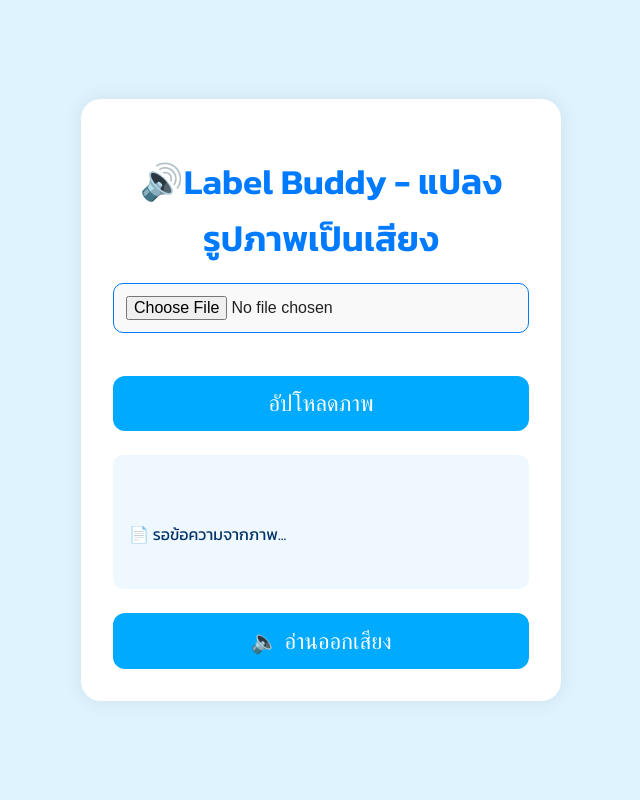
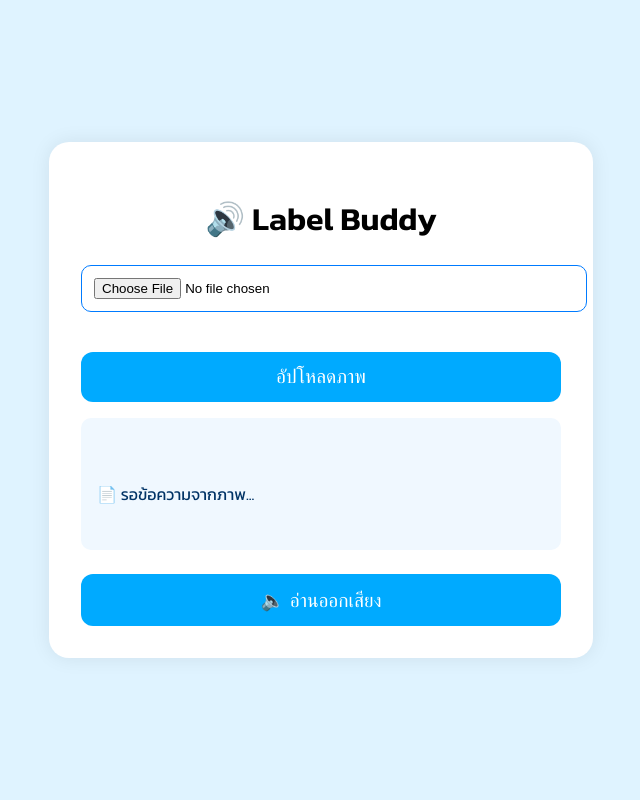
Before and after one commit to Tanadol-21/Label-Buddy, a Flask app: page / in a window 1280 px wide. Shown: the whole page, without its empty margins (319-959 px from the left). Run offline with Flask 3, Linux system fonts and the light colour scheme.

Commit message:
Update index.html

```diff
--- a/templates/index.html
+++ b/templates/index.html
@@ -6,17 +6,12 @@
   <title>Label Buddy - แปลงรูปภาพเป็นเสียง</title>
   <link href="https://fonts.googleapis.com/css2?family=Kanit:wght@400;600&display=swap" rel="stylesheet">
   <style>
-    * { box-sizing: border-box; }
     body {
       font-family: 'Kanit', sans-serif;
       background-color: #dff3ff;
       margin: 0; padding: 0;
-      display: flex;
-      justify-content: center;
-      align-items: center;
+      display: flex; justify-content: center; align-items: center;
       min-height: 100vh;
-      line-height: 1.6;
-      color: #222;
     }
     .card {
       background-color: white;
@@ -27,40 +22,26 @@
       max-width: 480px;
       text-align: center;
     }
-    h1 {
-      font-size: 2rem;
-      color: #007bff;
-      margin-bottom: 1rem;
-      font-weight: 600;
-    }
-    p {
-      font-size: 1.15rem;
-      margin-bottom: 1.8rem;
-      color: #444;
-    }
     input[type="file"] {
-      font-size: 1rem;
       padding: 0.75rem;
       border-radius: 10px;
       border: 1.5px solid #007bff;
-      background-color: #f9f9f9;
       width: 100%;
-      margin-bottom: 1.2rem;
+      margin-bottom: 1rem;
     }
     #textOutput {
       font-size: 1rem;
       background-color: #f0f8ff;
       padding: 1rem;
       border-radius: 10px;
-      color: #003366;
       white-space: pre-line;
-      line-height: 1.6;
+      text-align: left;
       min-height: 100px;
-      text-align: left;
+      margin-top: 1rem;
     }
     button {
       margin-top: 1.5rem;
-      padding: 0.9rem 1.5rem;
+      padding: 0.9rem;
       font-size: 1.2rem;
       background-color: #00aaff;
       color: white;
@@ -68,60 +49,57 @@
       border-radius: 12px;
       cursor: pointer;
       width: 100%;
-      transition: background-color 0.3s ease;
     }
     button:hover {
       background-color: #007acc;
-    }
-    @media (min-width: 768px) {
-      h1 { font-size: 2.2rem; }
-      p { font-size: 1.3rem; }
-      button { font-size: 1.4rem; }
     }
   </style>
 </head>
 <body>
   <div class="card">
-    <h1>🔊Label Buddy - แปลงรูปภาพเป็นเสียง</h1>
-    <form method="POST" enctype="multipart/form-data" style="margin-bottom:24px;">
-      <input type="file" name="image" accept="image/*" id="imageInput" required>
+    <h1>🔊 Label Buddy</h1>
+    <form method="POST" enctype="multipart/form-data">
+      <input type="file" name="image" accept="image/*" required>
       <button type="submit">อัปโหลดภาพ</button>
     </form>
 
-    {# แสดงภาพที่อัปโหลด #}
     {% if image_file %}
-      <img src="{{ url_for('static', filename=image_file) }}" alt="uploaded image" style="max-width: 220px; margin-bottom: 15px;">
+      <img src="{{ url_for('static', filename=image_file) }}" alt="Uploaded Image" style="max-width: 220px; margin-top: 15px;">
     {% endif %}
 
-    <div id="textOutput">
-      {% if text %}
-        {{ text|safe }}
+    {% set color = '#003366' %}
+    {% if markdown and '❌' in markdown %}
+      {% set color = 'red' %}
+    {% endif %}
+
+    <div id="textOutput" style="color: {{ color }};">
+      {% if markdown %}
+        {{ markdown | safe }}
       {% else %}
         📄 รอข้อความจากภาพ...
       {% endif %}
     </div>
+
     <button onclick="speakText()">🔈 อ่านออกเสียง</button>
 
     {% if audio_file %}
-      <h3 style="margin-top:24px;">🔊 ฟังเสียงที่แปลงจาก AI4Thai</h3>
+      <h3>🔊 ฟังเสียงที่แปลงจาก AI4Thai</h3>
       <audio controls>
         <source src="{{ url_for('static', filename=audio_file) }}" type="audio/wav">
-        เบราว์เซอร์ของคุณไม่รองรับการเล่นเสียง
       </audio>
     {% endif %}
   </div>
+
   <script>
     function speakText() {
       const textOutput = document.getElementById('textOutput');
       const text = textOutput.textContent.trim();
       if (!text || text.startsWith('📄') || text.startsWith('⏳')) {
-        alert('ยังไม่มีข้อความให้อ่านออกเสียง');
+        alert('ยังไม่มีข้อความให้อ่าน');
         return;
       }
       const synth = window.speechSynthesis;
-      if (synth.speaking) {
-        synth.cancel(); // หยุดเสียงที่กำลังพูดอยู่ก่อน
-      }
+      if (synth.speaking) synth.cancel();
       const utter = new SpeechSynthesisUtterance(text);
       utter.lang = (/[\u0E00-\u0E7F]/.test(text)) ? 'th-TH' : 'en-US';
       synth.speak(utter);
```
